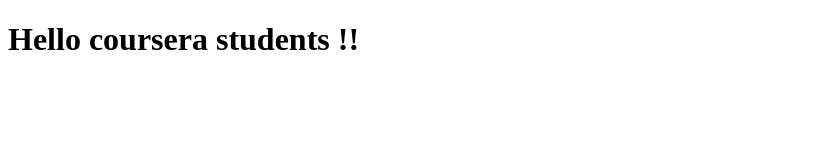
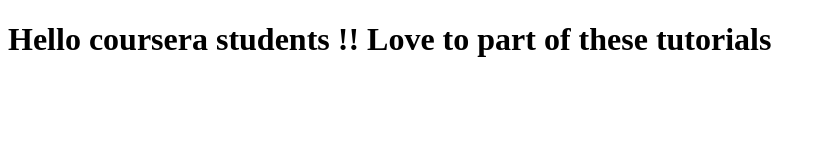
Before and after one commit to amolbhogale/coursera-test, a plain HTML site: page index.html in a window 1280 px wide. Shown: the whole page, without its empty margins (0-826 px from the left). Drawn offline with Linux system fonts and the light colour scheme.

Commit message:
next version of web file

```diff
--- a/index.html
+++ b/index.html
@@ -5,6 +5,6 @@
     <title>Hello coursera</title>
   </head>
   <body>
-    <h1> Hello coursera students !!</h1>
+    <h1> Hello coursera students !! Love to part of these tutorials</h1>
   </body>
 </html>
```
